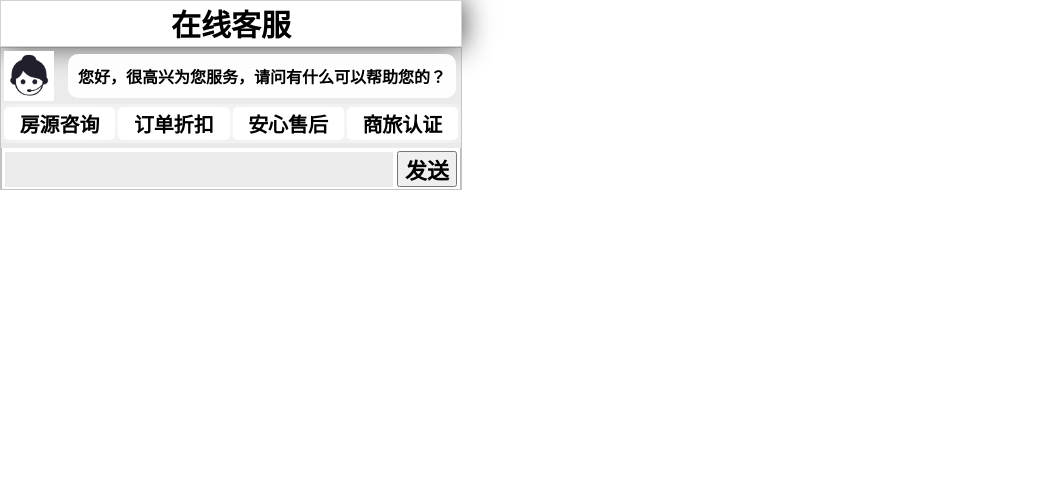
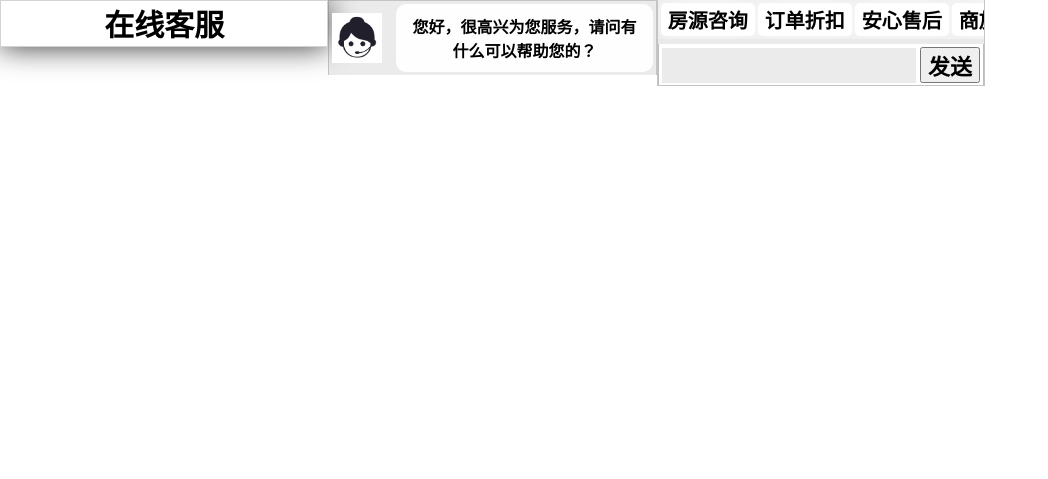
Before and after one commit to wxxhub/modules, a Django app: page /index/ in a window 1280 px wide. Shown: the top 479 px of the page, without its empty margins (0-1048 px from the left). Run offline with Django 3.2, Linux system fonts and the light colour scheme; lists and menus that the app fills with data are empty.

```diff
--- a/static/css/index.css
+++ b/static/css/index.css
@@ -1,7 +1,6 @@
 html {
     width: 100%;
     height: 100%;
-    display: flex || inline-flex;
 }
 
 body {
@@ -16,7 +15,7 @@ body {
     width: 100%;
     height: 100%;
     min-height: 60vh;
-    flex-direction: column;
+    flex-direction: column row;
 }
 
 .title{
```
